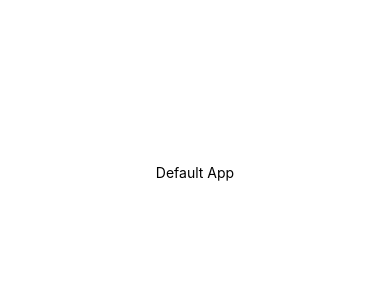
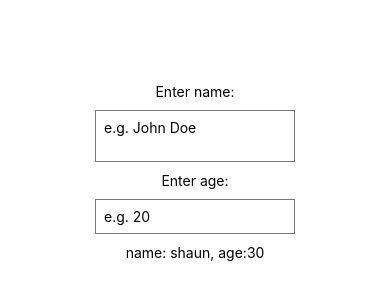
Before and after one commit to danielsitepu36/react-native-tutorial, a React Native app: screen / in a window 390 px wide. Shown: the part 250-550 px from the top of the page. Built offline with nearby package versions, Linux system fonts and the light colour scheme.

Commit message:
#5-initial

```diff
--- a/App.js
+++ b/App.js
@@ -1,11 +1,30 @@
 import { StatusBar } from "expo-status-bar";
-import React from "react";
-import { StyleSheet, Text, View } from "react-native";
+import React, { useState } from "react";
+import { StyleSheet, Text, View, TextInput } from "react-native";
 
 export default function App() {
+  const [name, setName] = useState("shaun");
+  const [age, setAge] = useState("30");
+
   return (
     <View style={styles.container}>
-      <Text>Default App</Text>
+      <Text>Enter name:</Text>
+      <TextInput
+        multiline
+        style={styles.input}
+        placeholder="e.g. John Doe"
+        onChangeText={(val) => setName(val)}
+      />
+      <Text>Enter age:</Text>
+      <TextInput
+        keyboardType="numeric"
+        style={styles.input}
+        placeholder="e.g. 20"
+        onChangeText={(val) => setAge(val)}
+      />
+      <Text>
+        name: {name}, age:{age}
+      </Text>
     </View>
   );
 }
@@ -17,4 +36,11 @@
     alignItems: "center",
     justifyContent: "center",
   },
+  input: {
+    borderWidth: 1,
+    borderColor: "#777",
+    padding: 8,
+    margin: 10,
+    width: 200,
+  },
 });
```
